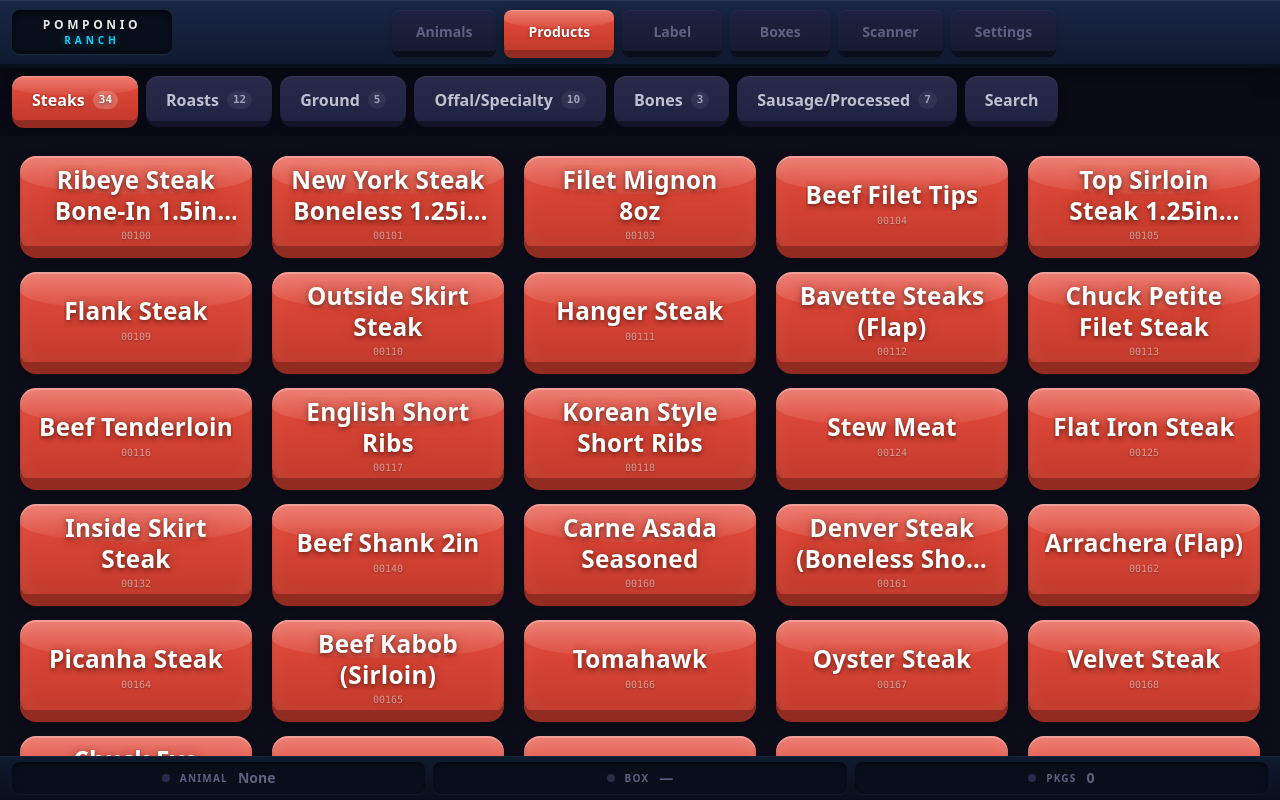
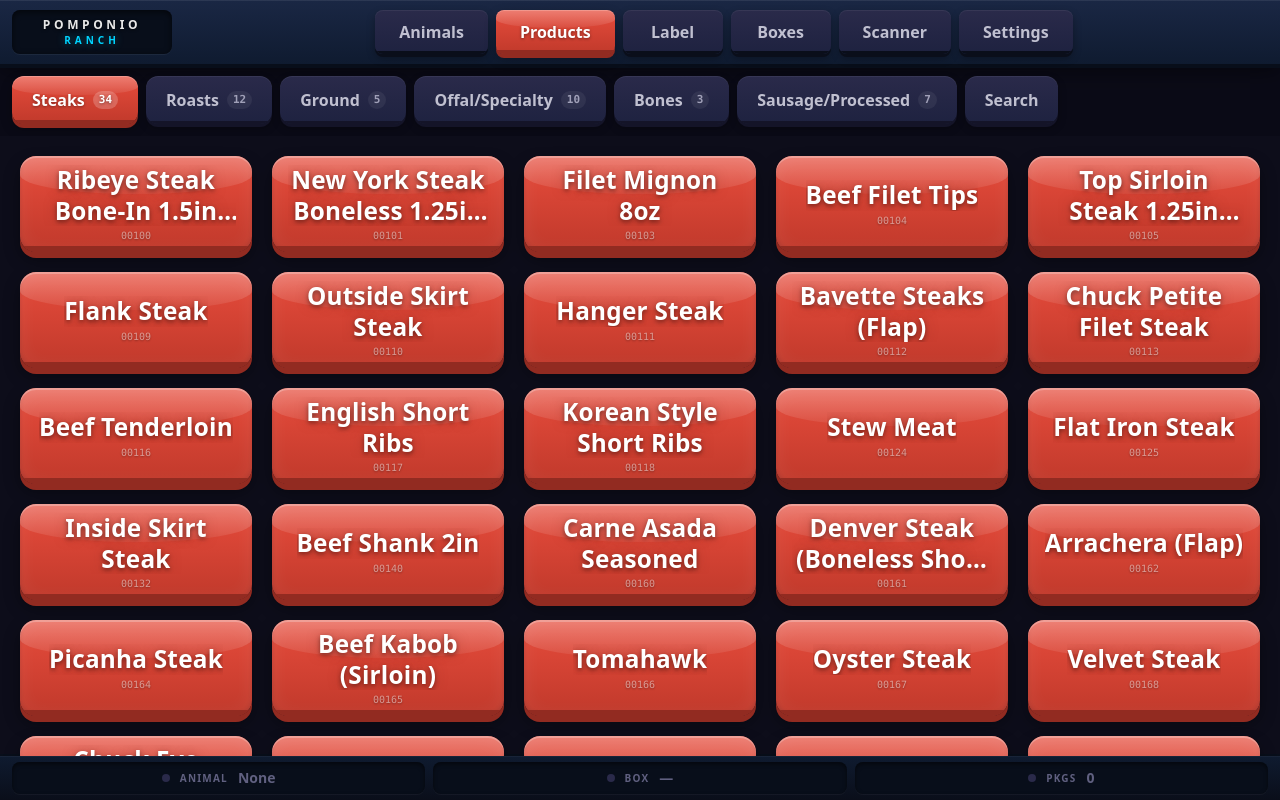
Before and after one commit to peterdepok/pomponio-labeling, a React (Vite) app: page / in a window 1280 px wide. Built offline with nearby package versions, Linux system fonts and the light colour scheme.

Commit message:
Brighten main nav tabs for kiosk readability
Inactive text #606080 to #c0c0d0, font-bold to font-extrabold,
font size 14px to 16px, lighter button backgrounds.

Co-Authored-By: Claude Opus 4.6 <noreply@anthropic.com>

```diff
--- a/src/web/components/TabNav.tsx
+++ b/src/web/components/TabNav.tsx
@@ -70,16 +70,17 @@ export function TabNav({ activeTab, onTabChange }: TabNavProps) {
             <button
               key={tab}
               onClick={() => onTabChange(tab)}
-              className="game-btn h-[44px] px-6 rounded-lg font-bold text-sm select-none relative overflow-hidden"
+              className="game-btn h-[44px] px-6 rounded-lg font-extrabold select-none relative overflow-hidden"
               style={{
                 minWidth: "100px",
+                fontSize: "16px",
                 background: isActive
                   ? `linear-gradient(180deg, ${colors.fillLight}, ${colors.fill})`
-                  : "linear-gradient(180deg, #1e2240, #161a30)",
+                  : "linear-gradient(180deg, #2a2a4a, #1e2240)",
                 boxShadow: isActive
                   ? `0 4px 0 0 ${colors.shadow}, 0 5px 12px rgba(0,0,0,0.3), inset 0 1px 0 rgba(255,255,255,0.2)`
-                  : "0 3px 0 0 #0a0e1a, 0 4px 8px rgba(0,0,0,0.2), inset 0 1px 0 rgba(255,255,255,0.04)",
-                color: isActive ? "#ffffff" : "#606080",
+                  : "0 3px 0 0 #0a0e1a, 0 4px 8px rgba(0,0,0,0.3), inset 0 1px 0 rgba(255,255,255,0.06)",
+                color: isActive ? "#ffffff" : "#c0c0d0",
                 textShadow: isActive ? "0 1px 3px rgba(0,0,0,0.4)" : "none",
               }}
             >
```
